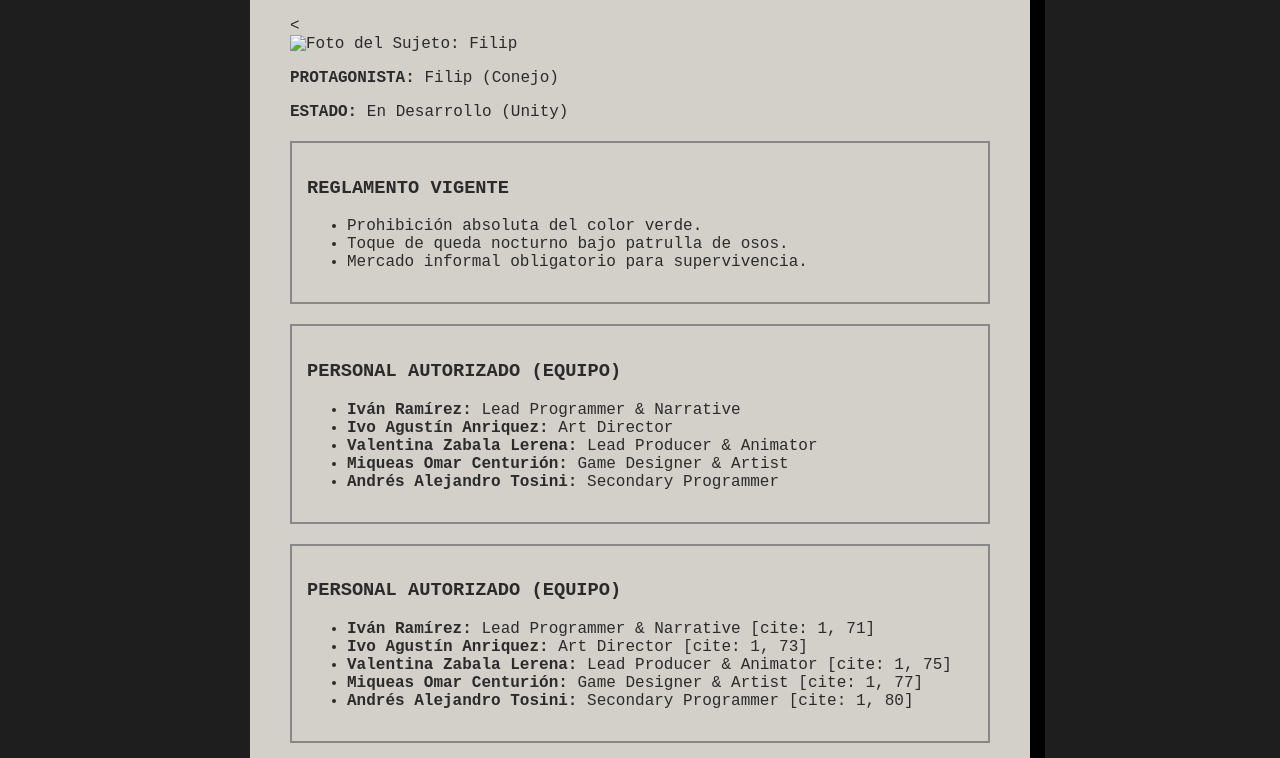
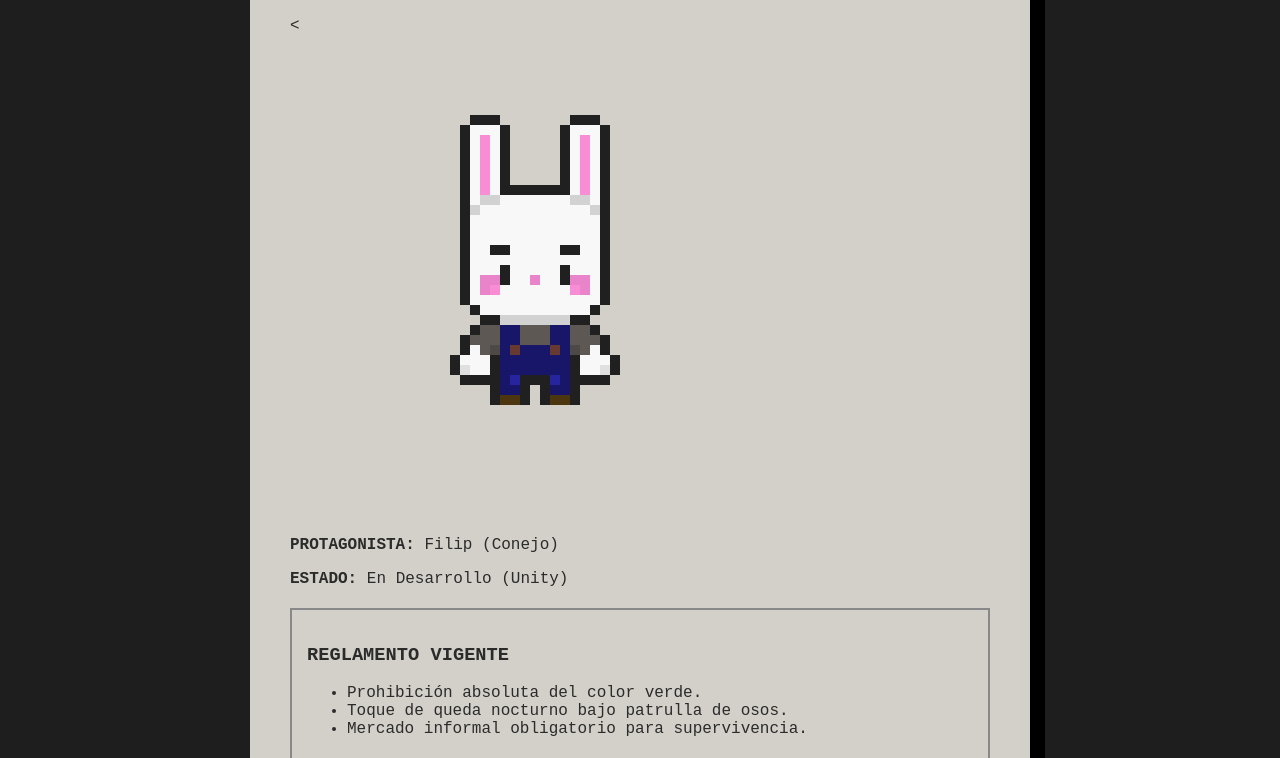
Before and after one commit to Yenna09/farm-game-pitch, a plain HTML site: page farmgame.html in a window 1280 px wide. Shown: the part 194-952 px from the top of the page. Drawn offline with Linux system fonts and the light colour scheme.

Commit message:
Update farmgame.html

```diff
--- a/farmgame.html
+++ b/farmgame.html
@@ -24,7 +24,7 @@
 
             <<section class="dossier-body">
                 <div class="suspect-profile">
-                    <img src="filip.png" alt="Foto del Sujeto: Filip" class="pixel-art-photo">
+                    <img src="filip.png.gif" alt="Foto del Sujeto: Filip" class="pixel-art-photo">
                     <div class="suspect-data">
                         <p class="typewriter-line-1"><strong>PROTAGONISTA:</strong> Filip (Conejo)</p>
                         <p class="typewriter-line-2"><strong>ESTADO:</strong> En Desarrollo (Unity)</p>
@@ -41,7 +41,7 @@
                 </div>
 
                 <div class="field-box fade-in-delayed-2">
-                    <h3>PERSONAL AUTORIZADO (EQUIPO)</h3>
+                    <h3>PERSONAL AUTORIZADO </h3>
                     <ul class="team-list">
                         <li><strong>Iván Ramírez:</strong> Lead Programmer & Narrative</li>
                         <li><strong>Ivo Agustín Anriquez:</strong> Art Director</li>
@@ -51,18 +51,6 @@
                     </ul>
                 </div>
             </section>
-
-                <div class="field-box">
-                    <h3>PERSONAL AUTORIZADO (EQUIPO)</h3>
-                    <ul class="team-list">
-                        <li><strong>Iván Ramírez:</strong> Lead Programmer & Narrative [cite: 1, 71]</li>
-                        <li><strong>Ivo Agustín Anriquez:</strong> Art Director [cite: 1, 73]</li>
-                        <li><strong>Valentina Zabala Lerena:</strong> Lead Producer & Animator [cite: 1, 75]</li>
-                        <li><strong>Miqueas Omar Centurión:</strong> Game Designer & Artist [cite: 1, 77]</li>
-                        <li><strong>Andrés Alejandro Tosini:</strong> Secondary Programmer [cite: 1, 80]</li>
-                    </ul>
-                </div>
-            </section>
         </article>
     </main>
 
```
